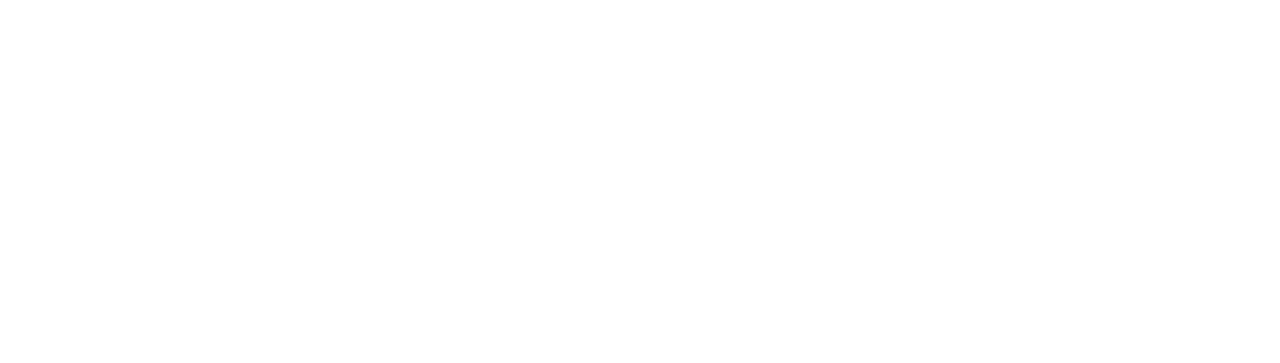
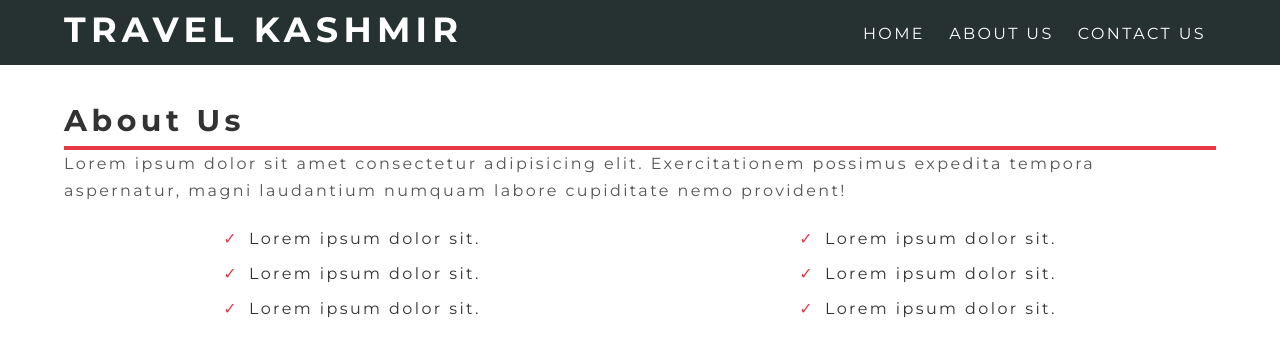
Before and after one commit to Hamzahkamili/Travel-Kashmir, a plain HTML site: page about.html in a window 1280 px wide. Drawn offline with Linux system fonts and the light colour scheme.

Commit message:
made my changes in about page

```diff
--- a/about.html
+++ b/about.html
@@ -0,0 +1,50 @@
+<!DOCTYPE html>
+<html lang="en">
+    <head>
+        <meta charset="UTF-8">
+        <meta http-equiv="X-UA-Compatible" content="IE=edge">
+        <meta name="viewport" content="width=device-width, initial-scale=1.0">
+       <!--use to add icone or logo -->  <link rel="stylesheet" href="https://cdnjs.cloudflare.com/ajax/libs/font-awesome/5.15.3/css/all.min.css" integrity="sha512-iBBXm8fW90+nuLcSKlbmrPcLa0OT92xO1BIsZ+ywDWZCvqsWgccV3gFoRBv0z+8dLJgyAHIhR35VZc2oM/gI1w==" crossorigin="anonymous" />
+        <link rel="stylesheet" href="./css/style.css">
+        <title>TRAVEL KASHMIR | Welcome</title>
+    </head>
+
+    <nav class="navbar bg-dark">
+        <div class="container">
+
+
+            <h1 class="h1">TRAVEL KASHMIR</h1>
+                <ul class="items">
+
+                    <li class='item' ><a href="./index.html">HOME </li>
+                    <li class="item"><a href="./about.html">ABOUT US</li>
+                    <li class="item"><a href="./contact.html"> CONTACT US</li>
+                 </ul>
+        </div>
+     </nav>
+
+     <section class="about">
+         <div class="container">
+             <h2 class="about-heading lg-heading text-black">About Us</h2>
+             <p class="text-gray">Lorem ipsum dolor sit amet consectetur adipisicing elit. Exercitationem possimus expedita tempora aspernatur, magni laudantium numquam labore cupiditate nemo provident!</p>
+             <div class="about-wrapper text-black">
+                <div class="div left">
+                    <ul>
+                        <li>Lorem ipsum dolor sit.</li>
+                        <li>Lorem ipsum dolor sit.</li>
+                        <li>Lorem ipsum dolor sit.</li>
+                    </ul>
+                </div>
+                <div class="right">
+                         <ul>
+                             <li>Lorem ipsum dolor sit.</li>
+                            <li>Lorem ipsum dolor sit.</li>
+                            <li>Lorem ipsum dolor sit.</li>
+                        </ul>
+             </div>
+         </div>
+     </section>
+<body>
+
+</body>
+</html>
--- a/css/style.css
+++ b/css/style.css
@@ -94,6 +94,11 @@ h1, h2, h3{
 .text-gray{
     color: #555;
 }
+
+.bg-dark{
+    background-color: #263232;
+}
+
 .btn-primary{
     display: inline-block;
     background: white;
@@ -127,7 +132,7 @@ h1, h2, h3{
 
 }
 
-
+/* ################## NAV BAR STYLING ###################### */
 .item a{
     color: white
 
@@ -139,7 +144,7 @@ h1, h2, h3{
 
 
 }
-.header .navbar .h1{
+ .navbar .h1{
     float: left; /* use to put text on extreme left*/
     font-size: 3.5rem;
 
@@ -290,3 +295,43 @@ background: linear-gradient(rgba(0,0,0,0) rgba(0,0,0,0));
 .fab{
     padding: 2rem;
 }
+
+/* ################ ABOUT US STYLING ############ */
+
+.about{
+    padding: 3rem 0;
+}
+
+.about .about-heading{
+    border-bottom: #e63946 4px solid; /* we can also use pseudo elemts (.h2::after{} for clearifucation watch video #P23*/
+}
+
+/* ################# about wrapper styling ############# */
+.about-wrapper{
+    text-align: center;
+    margin-top: 2rem;
+}
+.about-wrapper .left{
+    float: left;
+    width: 50%;
+
+}
+
+.about-wrapper .right{
+float: right;
+width: 50%;
+}
+
+.about-wrapper::after{
+    content: "";
+    display: block;
+    clear: both;
+
+}
+
+.about-wrapper li::before{
+    content: "\2713";
+    color: #e63946;
+    font: bold;
+    padding-right: 1rem;
+}
```
Also changed, not shown: index.html (+2 -2 lines).
